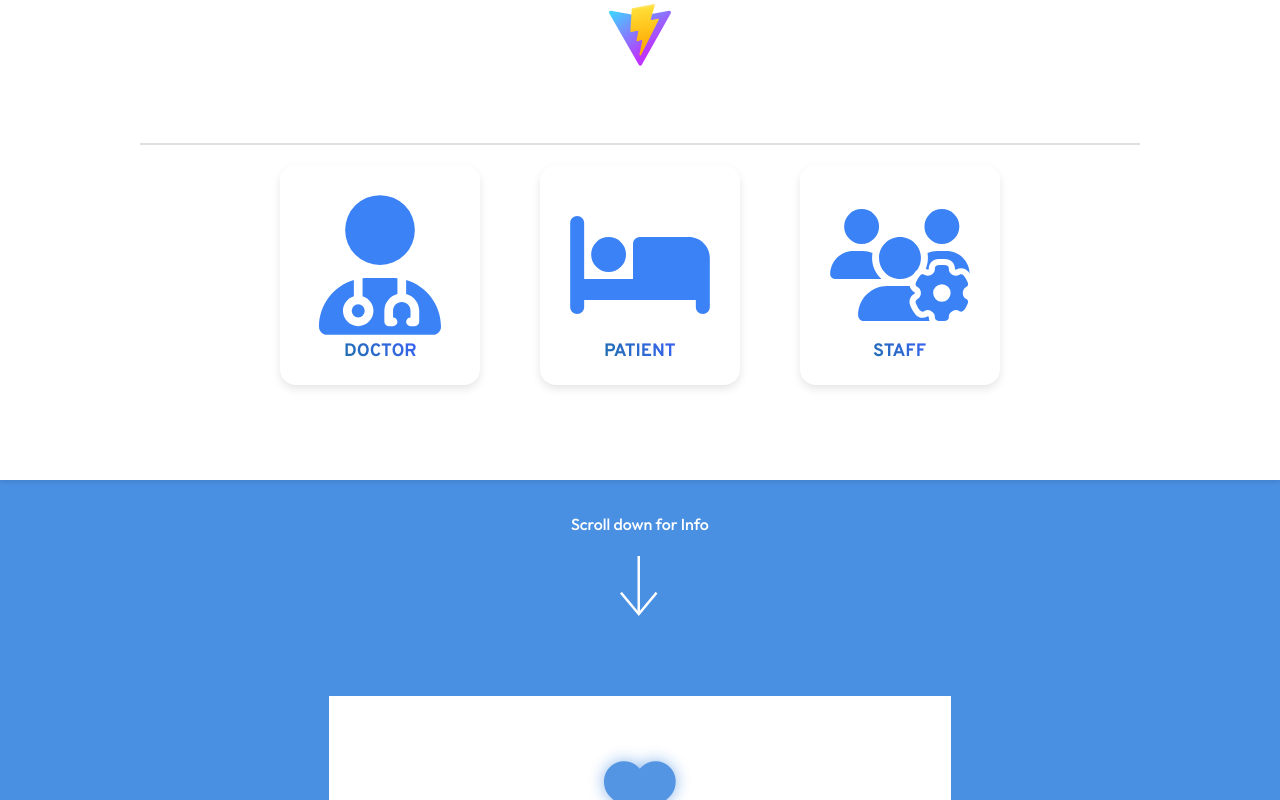
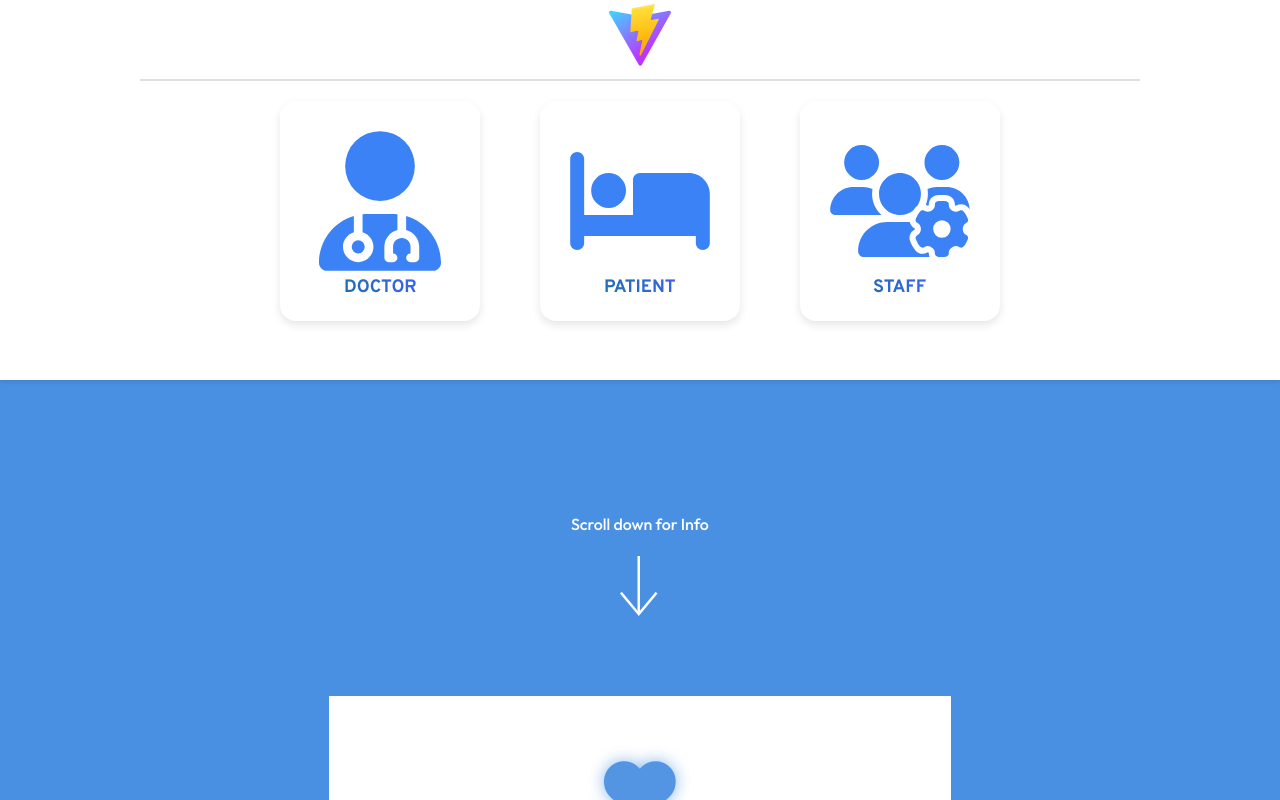
Before and after one commit to umesh-404/HKare, a React (Vite) app: page / in a window 1280 px wide. Shown: the top 800 px of the page. Built offline with nearby package versions, Linux system fonts and the light colour scheme.

Commit message:
Updated HomePage

```diff
--- a/src/components/home_page/HomePage.css
+++ b/src/components/home_page/HomePage.css
@@ -71,7 +71,9 @@ body {
   right: 0;
   background: white;
   z-index: 1000;
-  height: 60vh;
+  height: 35vh;
+  min-height: 380px;
+  max-height: 480px;
   transition: all 0.8s ease;
   box-shadow: 0 2px 5px rgba(0, 0, 0, 0.1);
   will-change: height, transform;
@@ -81,7 +83,9 @@ body {
 }
 
 .header-scrolled {
-  height: 180px;
+  height: 160px;
+  min-height: 160px;
+  max-height: 160px;
 }
 
 .header-content {
@@ -142,7 +146,7 @@ body {
   justify-content: center;
   transition: all 0.8s ease;
   position: absolute;
-  top: 55%;
+  top: calc(50% + 10px);
   left: 50%;
   transform: translate(-50%, -50%);
   will-change: transform;
@@ -316,7 +320,7 @@ body {
 .homepage-wrapper.scrolled .hero-section-div2 {
   background: rgba(255, 255, 255, 0.1);
   color: white;
-  transform: translateY(calc(-70vh + 180px));
+  transform: translateY(-40vh);
   transition: background 0.8s ease,
               color 0.8s ease,
               transform 0.8s ease;
```
